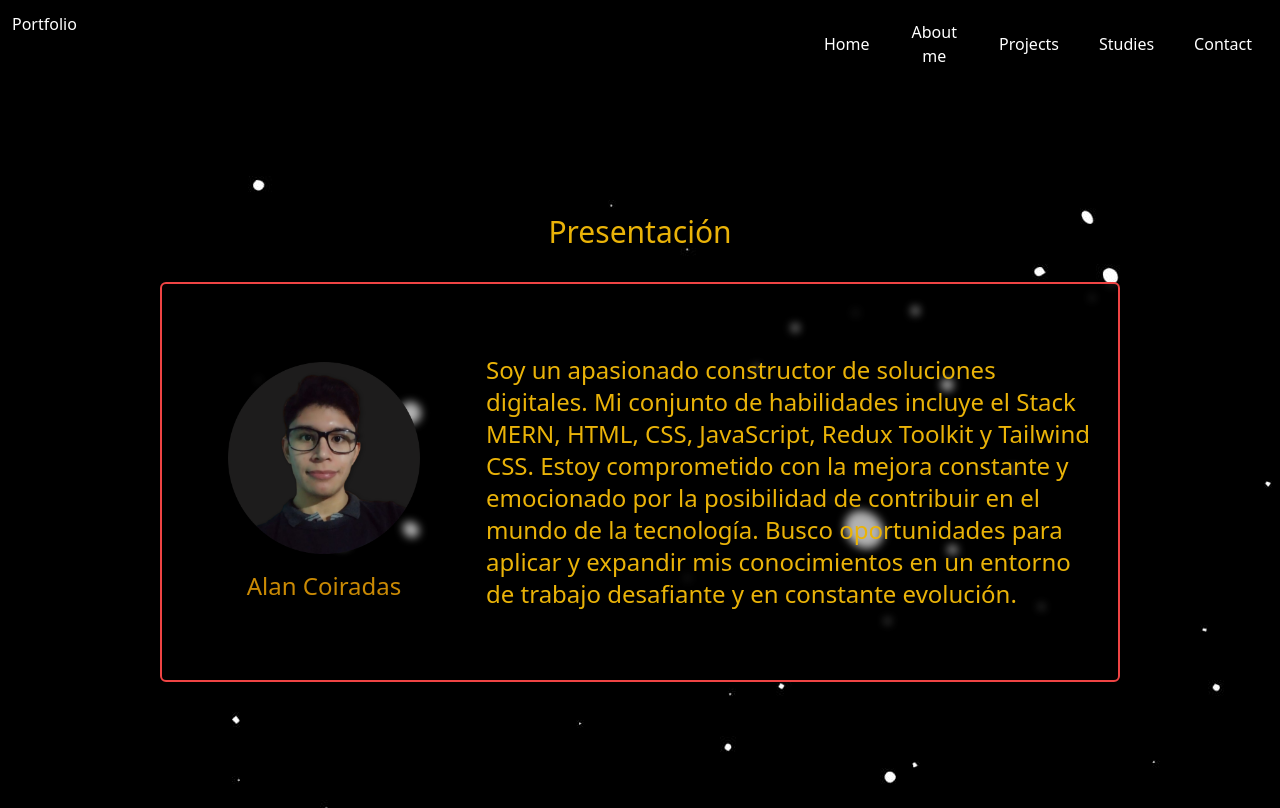
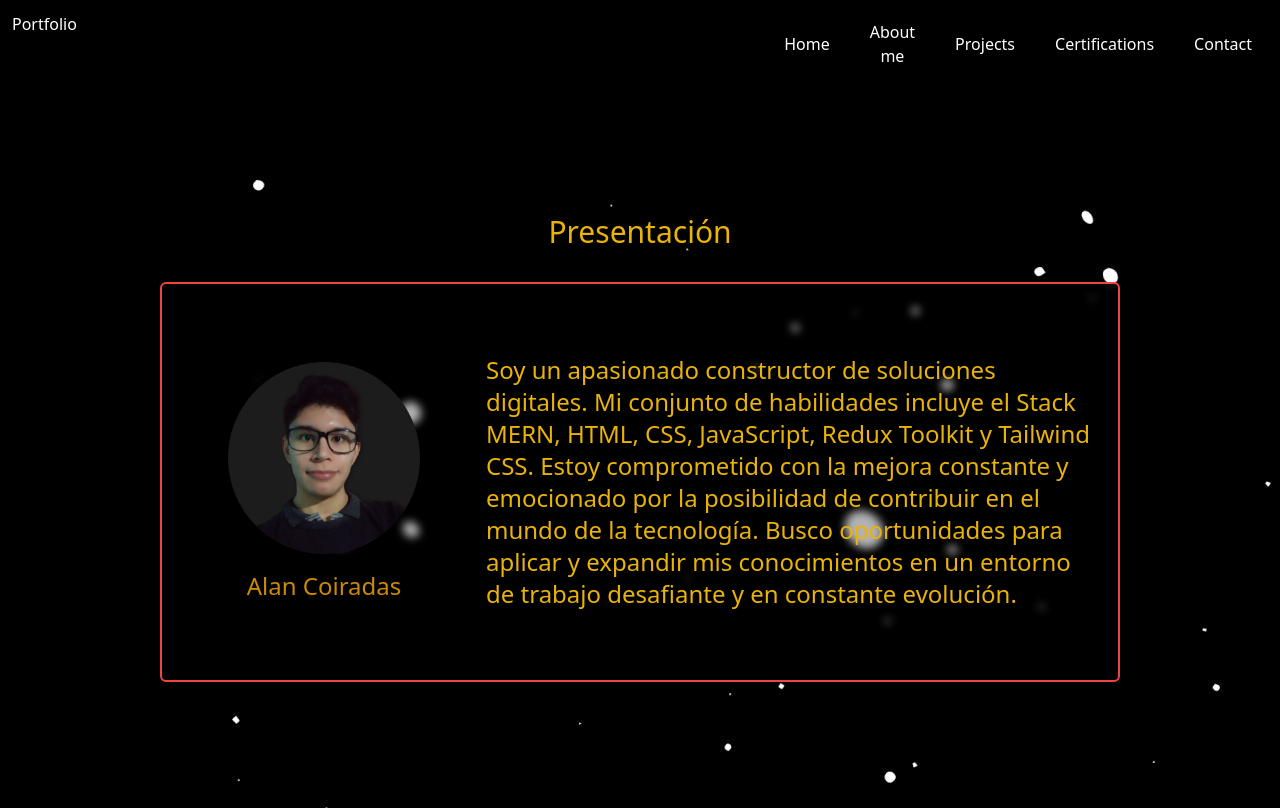
Before and after one commit to leocoiradas/Portfolio, a React (Vite) app: page / in a window 1280 px wide. Built offline with nearby package versions, Linux system fonts and the light colour scheme.

Commit message:
Incorporación de ruta a Certifications en el NavBar
Se incorporó la ruta a Certifications en el Navbar para que redirija a esa sección. Asimismo se cambió el nombre de dicha sección de Studies a Certifications.

```diff
--- a/src/components/Navbar.jsx
+++ b/src/components/Navbar.jsx
@@ -16,8 +16,8 @@ function Navbar() {
       path: "/projects"
     },
     {
-      name: "Studies",
-      path: "*"
+      name: "Certifications",
+      path: "/certifications"
     },
     {
        name: "Contact",
```
